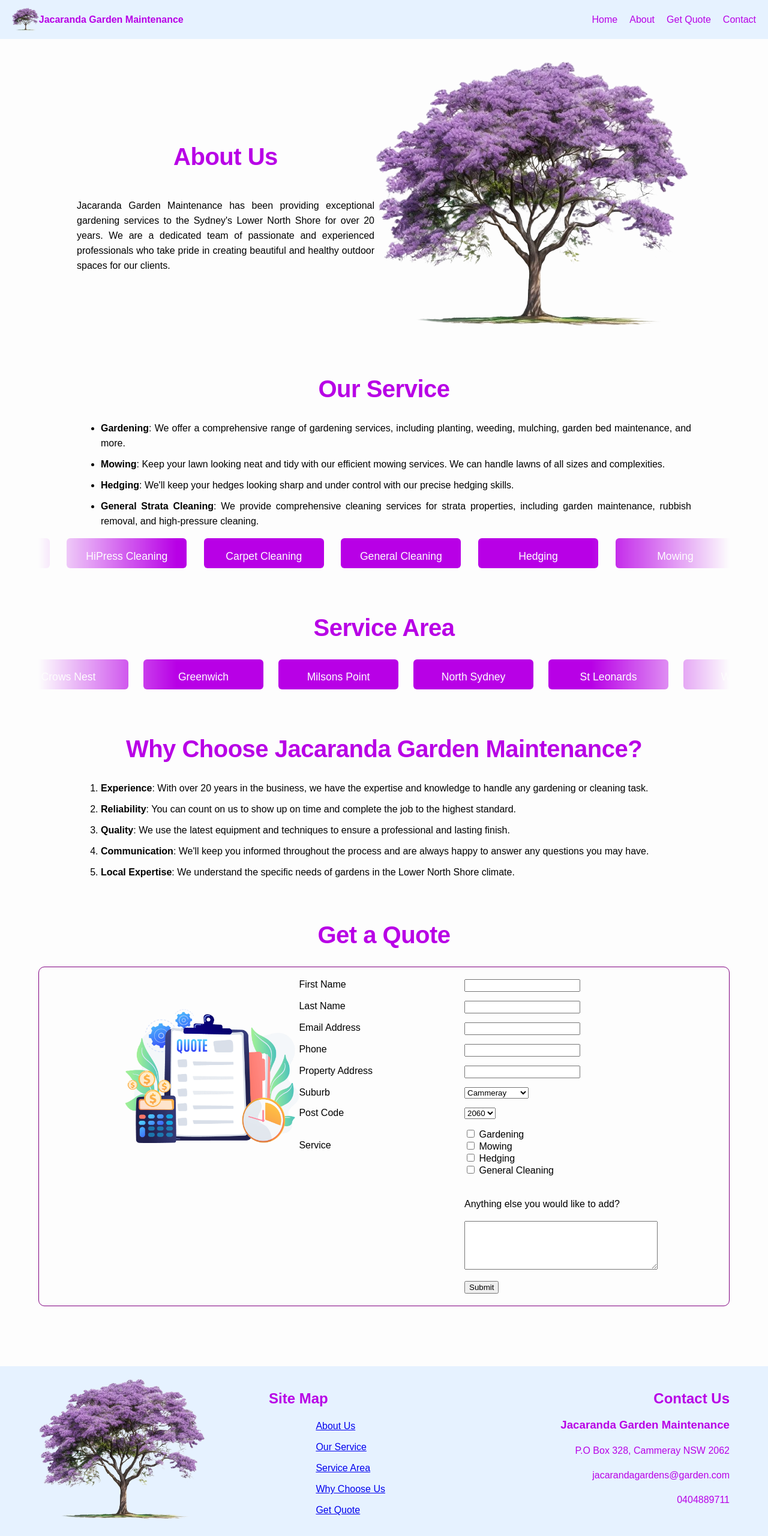
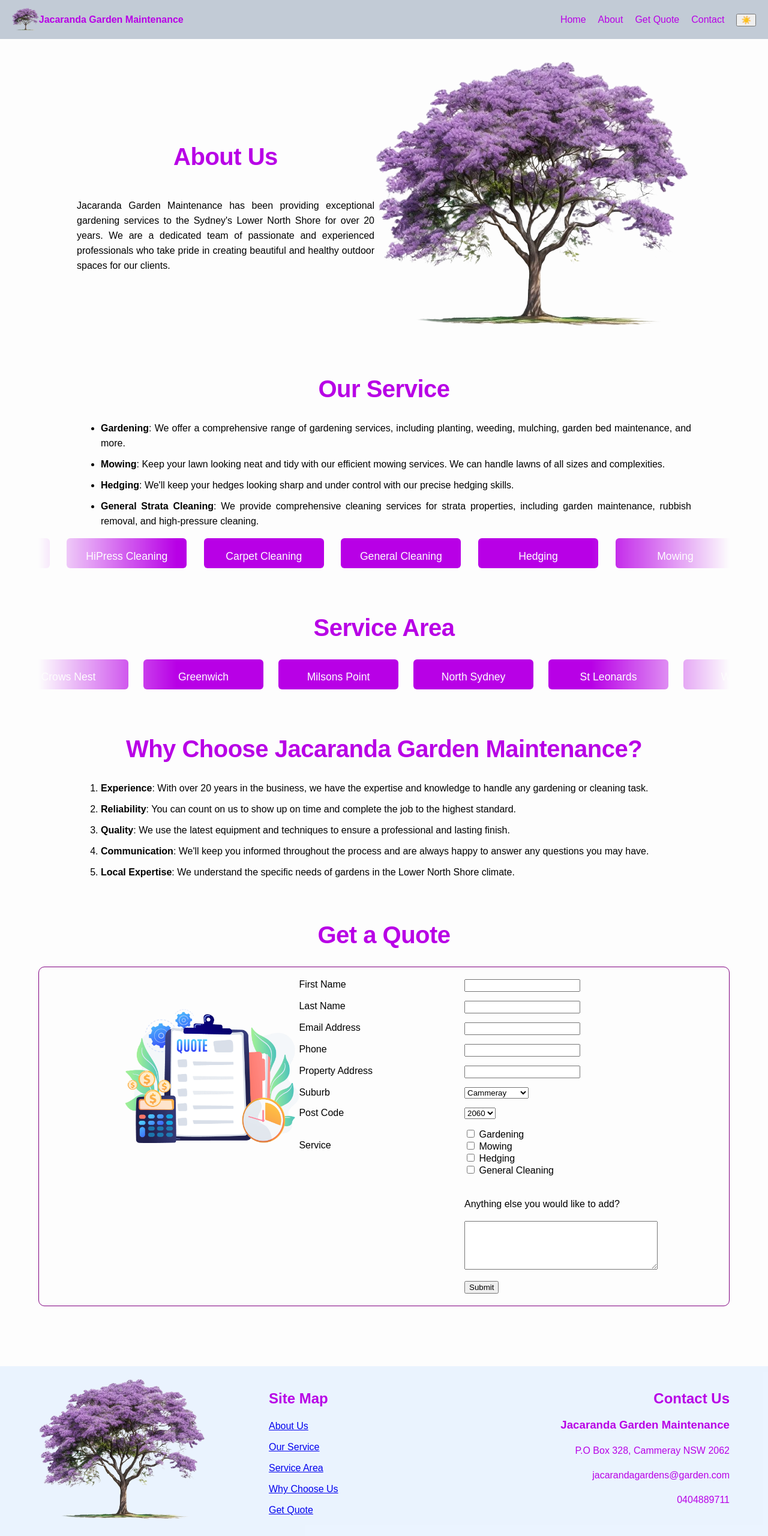
Before and after one commit to revou-fsse-5/milestone-1-sutoro, a plain HTML site: page index.html in a window 1280 px wide. Shown: the whole page at 60% size. Drawn offline with Linux system fonts and the light colour scheme.

Commit message:
added dark mode

```diff
--- a/index.html
+++ b/index.html
@@ -24,6 +24,7 @@
             <li><a href="#about">About</a></li>
             <li><a href="#get-quote">Get Quote</a></li>
             <li><a href="#contact">Contact</a></li>
+            <li><button id="themeButton" onclick="myFunction()">☀️</button></li>
         </ul>
         <div class="hamburger" id="hamburger">
             <div class="line"></div>
--- a/script.js
+++ b/script.js
@@ -6,3 +6,23 @@ document.addEventListener('DOMContentLoaded', () => {
       navLinks.classList.toggle('active');
   });
 });
+
+if (localStorage.getItem('darkMode')) {
+  var element = document.body;
+  element.classList.add('dark-mode');
+  document.getElementById('themeButton').textContent = '🌞';
+}
+
+function myFunction() {
+  var element = document.body;
+  element.classList.toggle('dark-mode');
+
+  if (element.classList.contains('dark-mode')) {
+    localStorage.setItem('darkMode', true);
+    document.getElementById('themeButton').textContent = '🌞';
+  }
+  else {
+    localStorage.removeItem('darkMode');
+    document.getElementById('themeButton').textContent = '🌒';
+  }
+}
--- a/style.css
+++ b/style.css
@@ -2,7 +2,7 @@
 
 /* General */
 :root {
-  --nav-color: #e6f2ff;
+  --nav-color: rgba(230, 242, 255, 0.8);
   --background-color: #FDFDFD;
   --title-color: #b800e6;
   --text-color: #ffffff;
@@ -15,6 +15,11 @@ body, html {
   box-sizing: border-box;
   font-family: "Noto", sans-serif;
   background-color: var(--background-color);
+}
+
+.dark-mode {
+  background-color: black;
+  color: white;
 }
 
 h1 {
@@ -57,6 +62,7 @@ header {
   align-items: center;
   padding: 10px 20px;
   background-color: var(--nav-color);
+
 }
 
 .logo {
@@ -110,7 +116,8 @@ header {
   grid-template-columns: 1fr 1fr;
   grid-template-rows: auto auto;
   place-items: center;
-  margin: 100px 10% 30px 10%;
+  margin: 0 10% 30px 10%;
+  padding-top: 100px;
 }
 
 .about1 {
@@ -393,4 +400,6 @@ header {
 
 .footer-list {
   list-style-type: none;
+  padding: 0;
+  margin: 0;
 }
```
Also changed, not shown: 1 other file.
